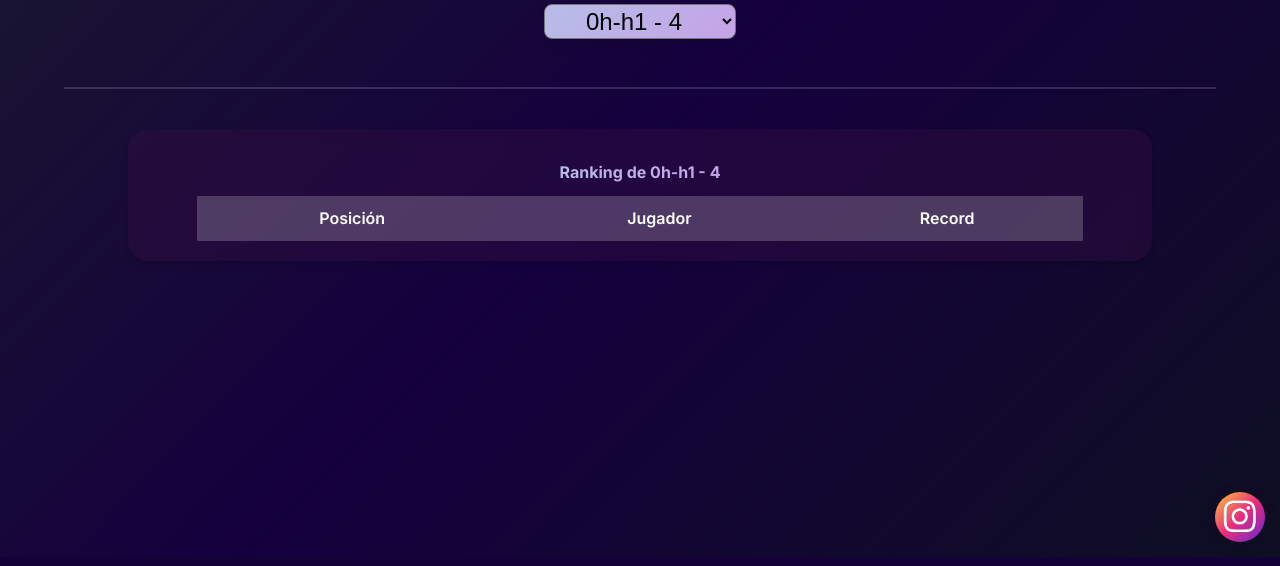
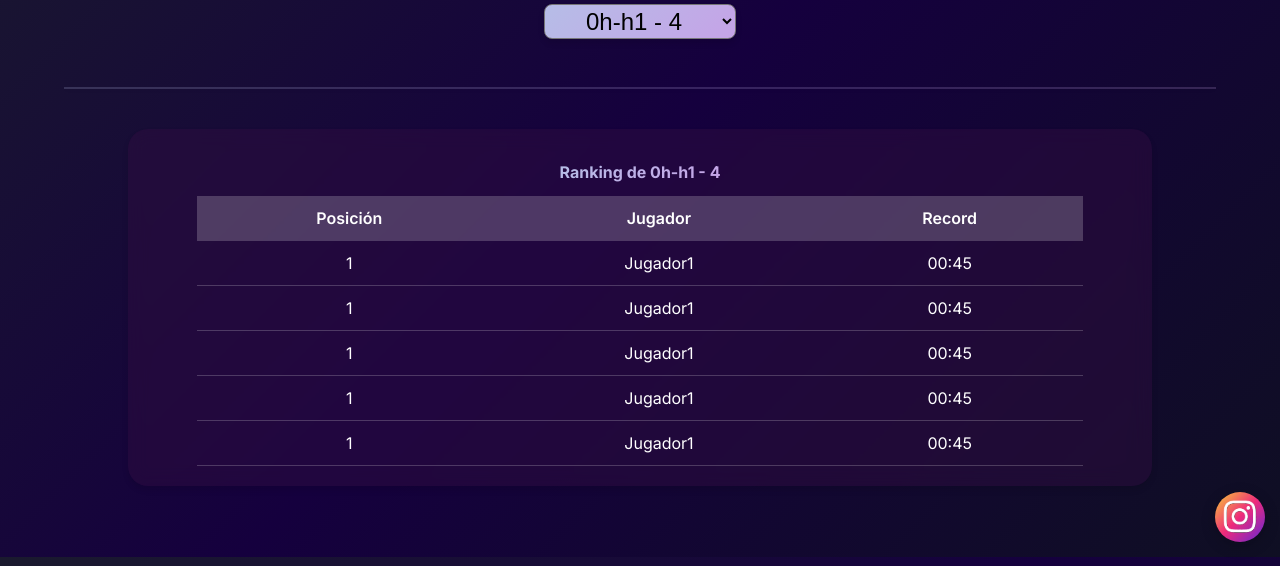
Before and after one commit to Nickdiaz14/math_and_beer_games, a Flask app: template templates/leaderboards.html in a window 1280 px wide. Shown: the part 243-809 px from the top of the page. Run offline with Flask 3, Linux system fonts and the light colour scheme; the template is opened without the code that fills it, so the values that code supplies are empty.

Commit message:
Add leaderboard function

```diff
--- a/app.py
+++ b/app.py
@@ -6,5 +6,9 @@ app = Flask(__name__)
 def menu():
     return render_template('menu.html')
 
+@app.route('/leaderboards')
+def leaderboards():
+    return render_template('leaderboards.html')
+
 if __name__ == '__main__':
     app.run(debug=True)
--- a/templates/leaderboards.html
+++ b/templates/leaderboards.html
@@ -49,9 +49,35 @@
                     </tr>
                 </thead>
                 <tbody>
+                    <tr>
+                        <td>1</td>
+                        <td>Jugador1</td>
+                        <td>00:45</td>
+                    </tr>
+                    <tr>
+                        <td>1</td>
+                        <td>Jugador1</td>
+                        <td>00:45</td>
+                    </tr>
+                    <tr>
+                        <td>1</td>
+                        <td>Jugador1</td>
+                        <td>00:45</td>
+                    </tr>
+                    <tr>
+                        <td>1</td>
+                        <td>Jugador1</td>
+                        <td>00:45</td>
+                    </tr>
+                    <tr>
+                        <td>1</td>
+                        <td>Jugador1</td>
+                        <td>00:45</td>
+                    </tr>
                     <!-- Leaderboard rows will be dynamically inserted here -->
                 </tbody>
             </table>
+            <!-- Leaderboard content will be dynamically inserted here -->
         </div>
     </main>
     <button class="contact" onclick="location.href='https://www.instagram.com/math_and_beer/#'">
```
